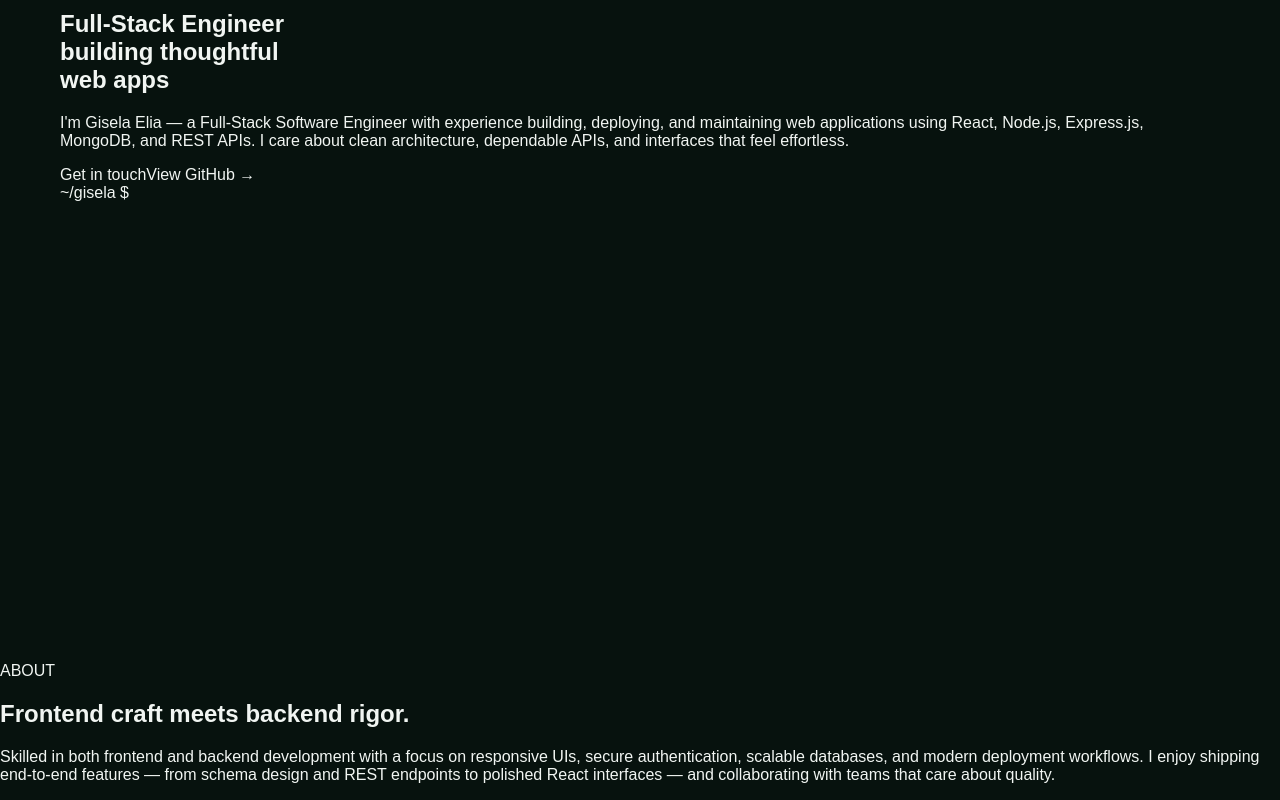
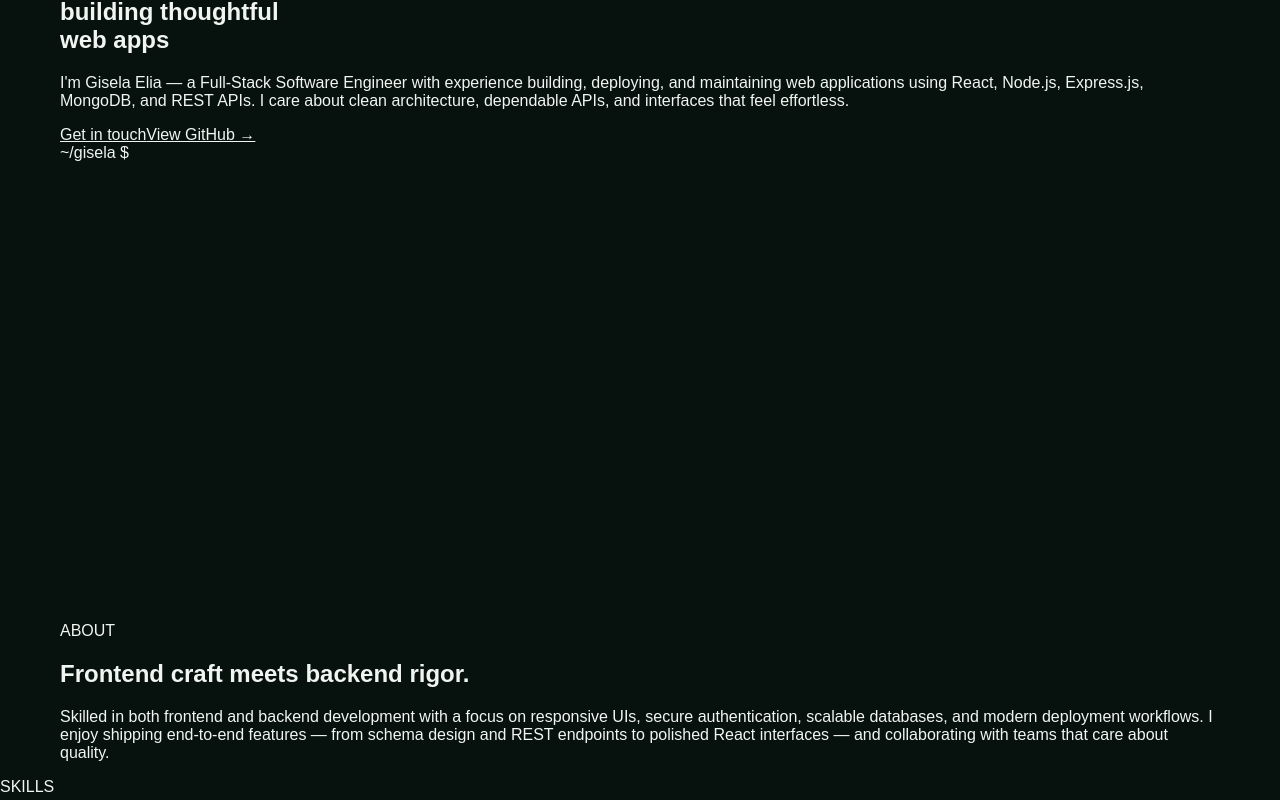
Before and after one commit to gisela-lucena/portfolio, a React (Vite) app: page / in a window 1280 px wide. Shown: the part 198-998 px from the top of the page. Built offline with nearby package versions, Linux system fonts and the light colour scheme.

Commit message:
updates navbar and index.css

```diff
--- a/src/components/Navbar/Navbar.css
+++ b/src/components/Navbar/Navbar.css
@@ -1,7 +1,5 @@
 nav {
   width: 100%;
-  padding: 20px;
-  background-color: #07120e;
   border-bottom: 1px solid #15231d;
 }
 
--- a/src/index.css
+++ b/src/index.css
@@ -8,12 +8,30 @@ html {
 
 body {
   margin: 0;
+  min-width: 320px;
   font-family: Arial, sans-serif;
   background-color: #07120e;
   color: #f1f5f2;
 }
 
-body a {
-  text-decoration: none;
+a {
   color: inherit;
 }
+
+button,
+input,
+textarea {
+  font: inherit;
+}
+
+#root {
+  min-height: 100vh;
+}
+
+.section-container {
+  width: 100%;
+  max-width: 1200px;
+  margin: 0 auto;
+  padding-left: 20px;
+  padding-right: 20px;
+}
```
